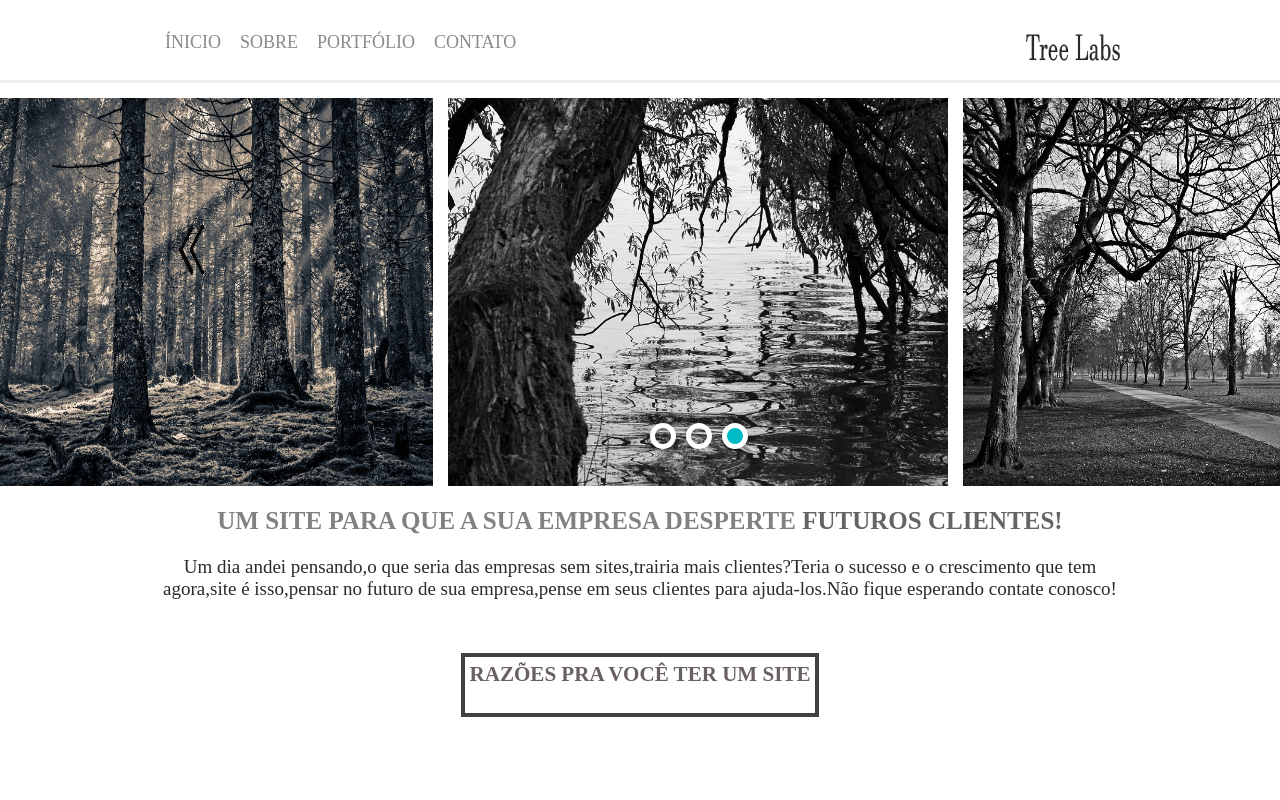
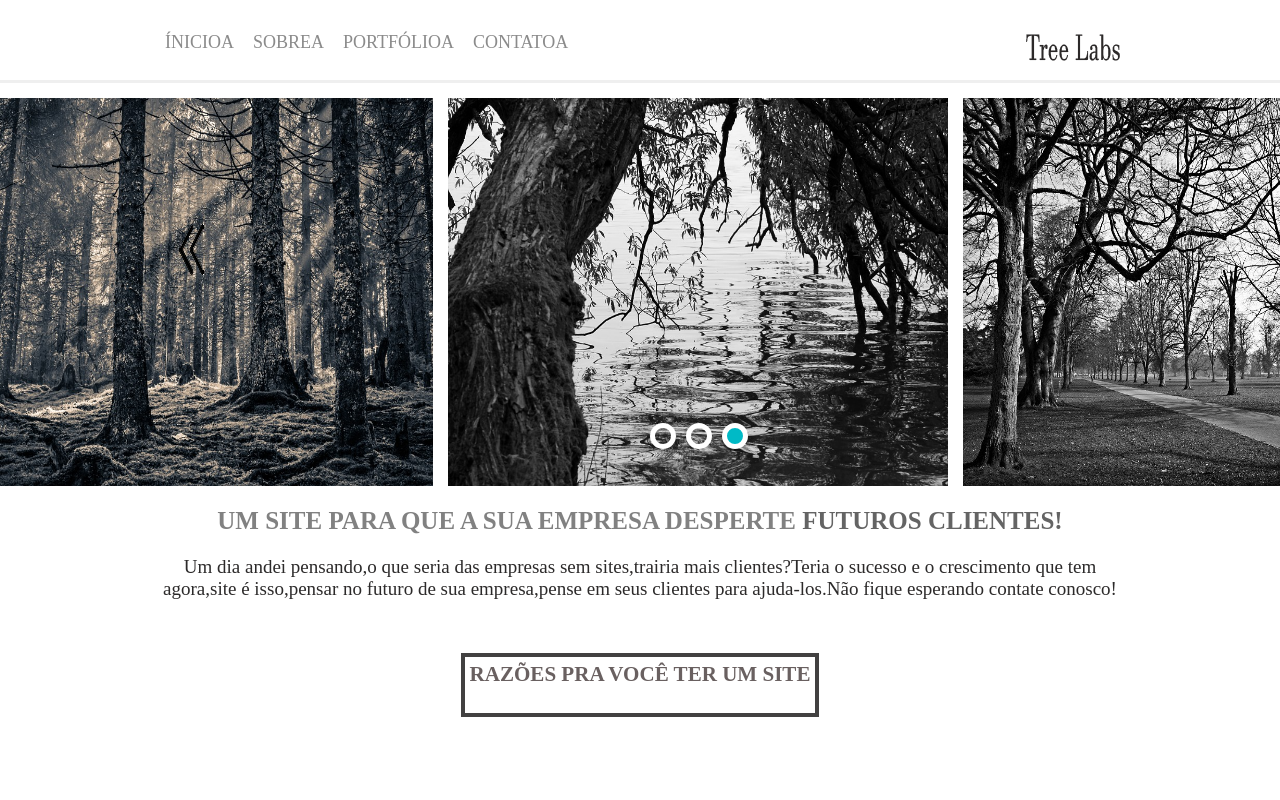
Before and after one commit to Matheus1477/projeto-manequim, a plain HTML site: page index.html in a window 1280 px wide. Shown: the top 800 px of the page. Drawn offline with Linux system fonts and the light colour scheme; files that its build step writes are made by us from their sources; files whose address does not match are found by name.

Commit message:
Update index.html

```diff
--- a/index.html
+++ b/index.html
@@ -13,10 +13,10 @@
             <div class="header-2">
                 <div class="menu">
                     <ul>
-                        <li><a href="#ínicio">ínicio</a></li>
-                        <li><a href="#Sobre">Sobre</a></li>
-                        <li><a href="#Portfólio">Portfólio</a></li>
-                        <li><a href="#contato">contato</a></li>
+                        <li><a href="#ínicio">ínicioA</a></li>
+                        <li><a href="#Sobre">SobreA</a></li>
+                        <li><a href="#Portfólio">PortfólioA</a></li>
+                        <li><a href="#contato">contatoA</a></li>
                     </ul>
                 </div>
                 <div class="logo">
```
